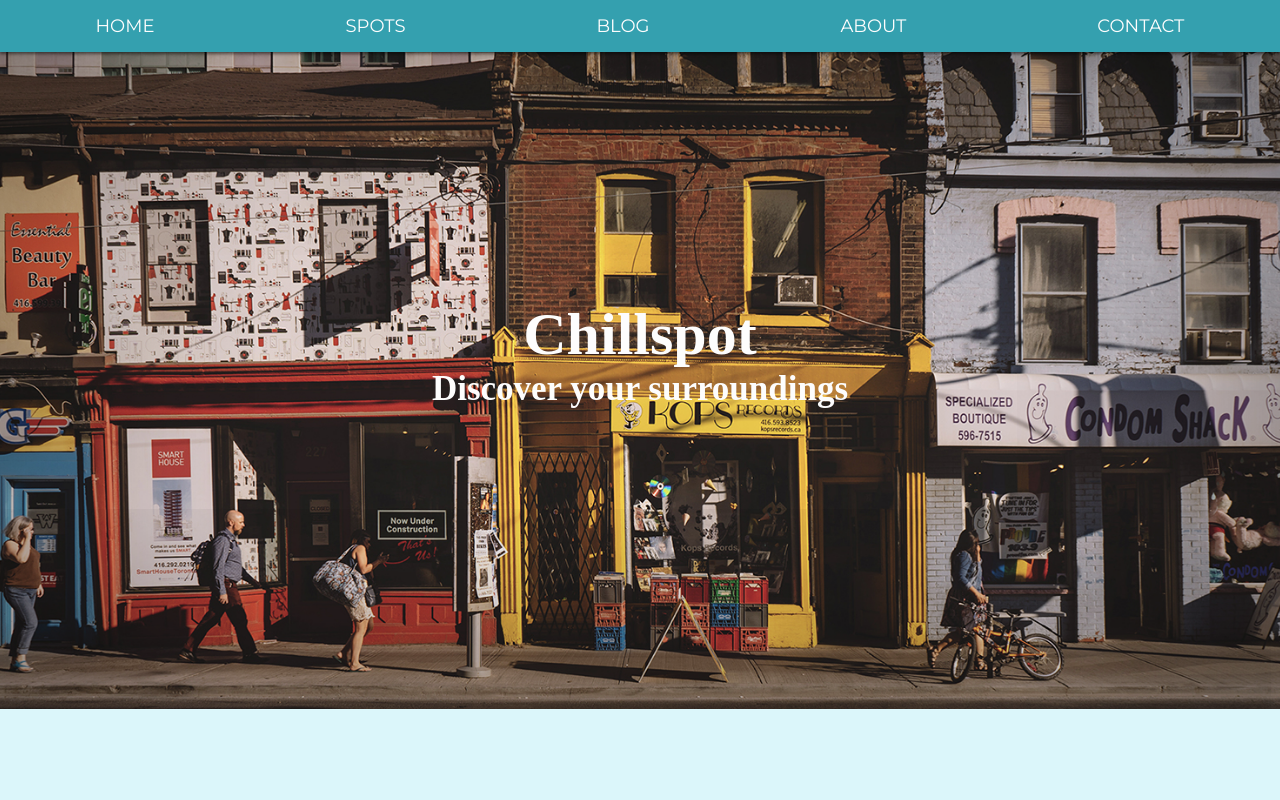
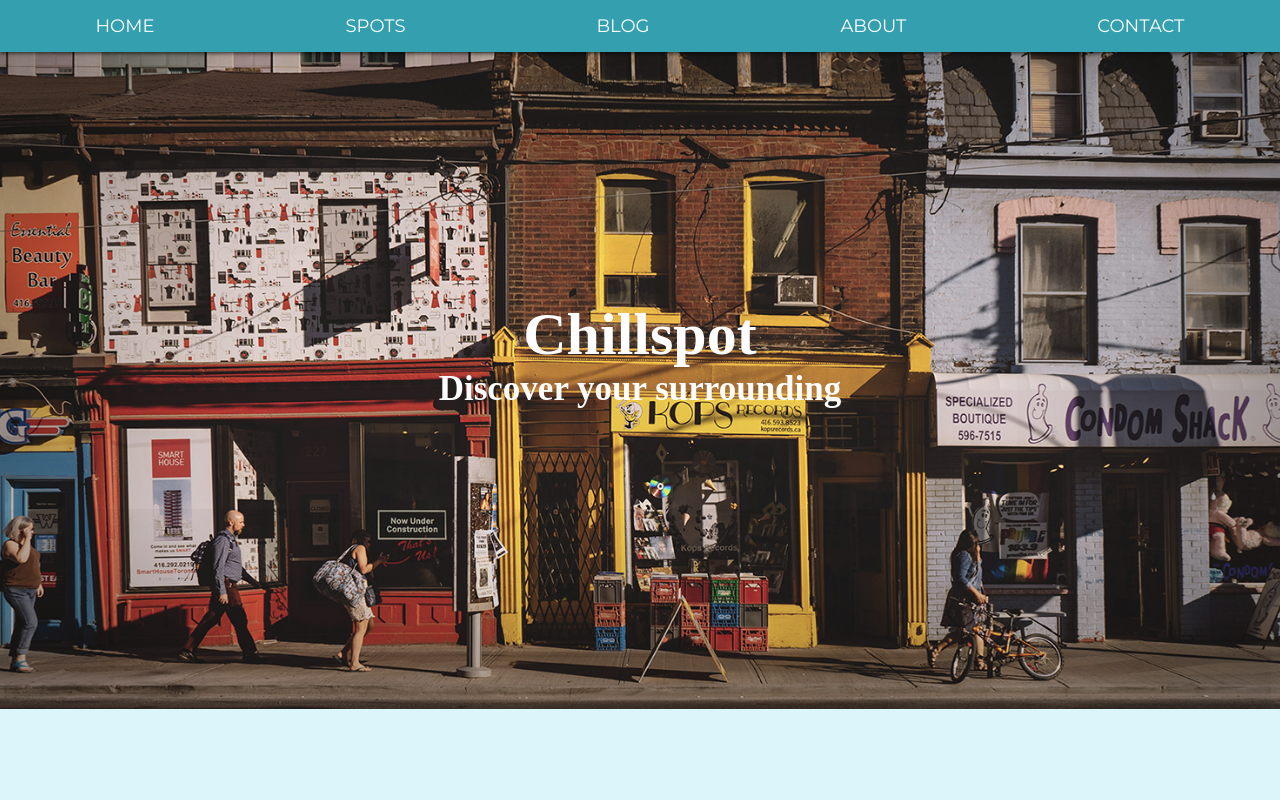
Before and after one commit to moonclash/chillspot, a website: page src/home.html in a window 1280 px wide. Shown: the top 800 px of the page. Drawn offline with nearby package versions, Linux system fonts and the light colour scheme; a web font is replaced by a local one.

Commit message:
Added more changes

```diff
--- a/src/home.html
+++ b/src/home.html
@@ -39,7 +39,7 @@
       <header>
         <div class="container">
           <h1>Chillspot</h1>
-          <h3>Discover your surroundings</h3>
+          <h3>Discover your surrounding</h3>
         </div>
       </header>
       <section class="chill-intro">
```
